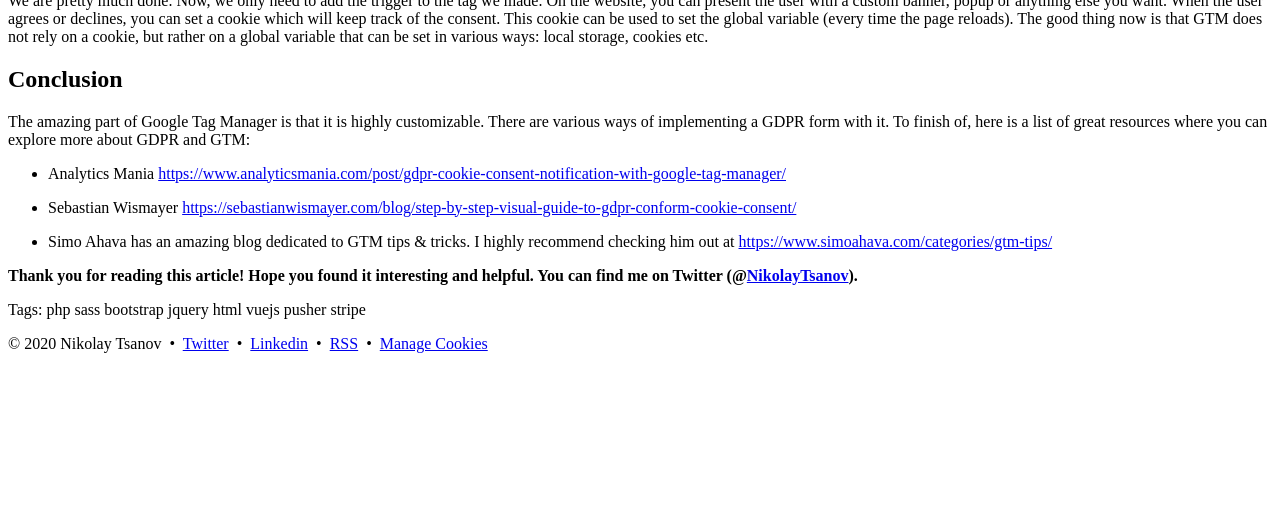
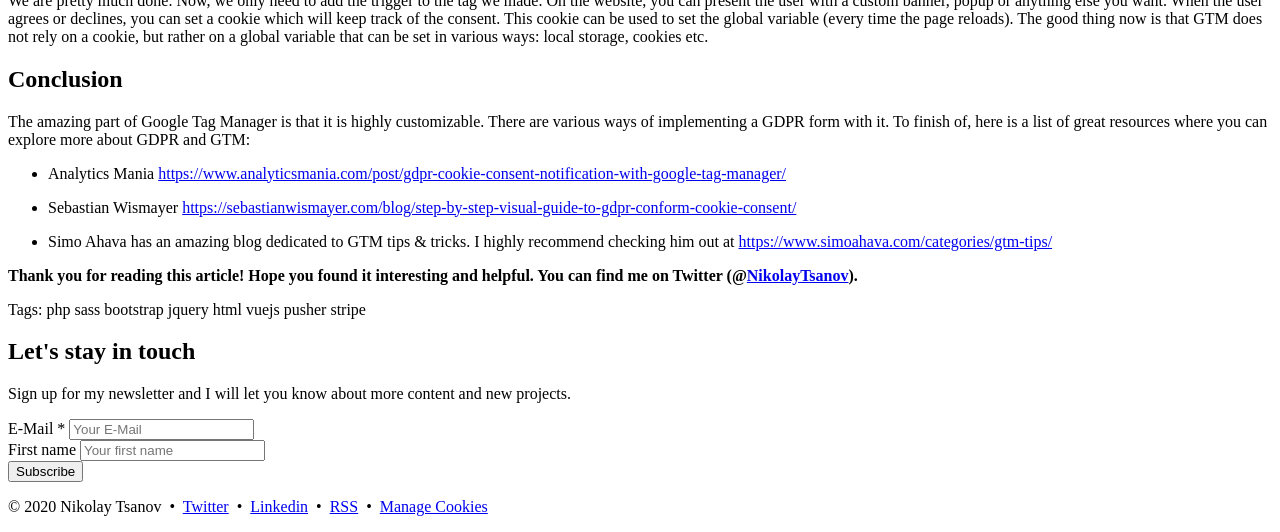
Before and after one commit to niktsanov/niktsanov.github.io, a Jekyll site: the page built from collections/_posts/2020-05-05-integrate-google-tag-manager-with-an-existing-cookie-consent-form.md, in a window 1280 px wide and 900 px high, scrolled down 4981 px, cut to the strip 368-900 px from the top of the window. Built offline with Jekyll 4.4.1, drawn with Linux system fonts in a browser that asks for light colours; nearby versions of some CDN libraries; some web fonts are replaced; comment, search, counter and statistics services are not loaded; before the commit the page ends 5718 px from its top, so only the background shows below that.

Commit message:
Add a newsletter and some fixes to the testimonials

```diff
--- /dev/null
+++ b/_includes/newsletter.html
@@ -0,0 +1,38 @@
+<div class="w-full bg-gray-100 shadow-md rounded p-8 sm:p-10 mt-12 mb-8 border-b-4 border-blue-900">
+    <div class="flex items-center flex-col sm:flex-row mb-4">
+        <div class="w-full sm:w-1/2">
+            <h2 class="mt-0">Let's stay in touch</h2>
+            <p class="text-lg">Sign up for my newsletter and I will let you know about more content and new projects.
+            </p>
+        </div>
+        <div class="w-full sm:w-1/2 ">
+            <form
+                action="https://ntsanov.us18.list-manage.com/subscribe/post?u=0c6d3e346535dc283d2898df4&amp;id=2f29fa6aed"
+                method="post" id="mc-embedded-subscribe-form" name="mc-embedded-subscribe-form" class="validate"
+                target="_blank" novalidate>
+                <div class="mb-4">
+                    <label for="mce-EMAIL" class="block text-grey-darkest text-sm font-bold mb-2" for="email">
+                        E-Mail <span class="text-red-600">*</span>
+                    </label>
+                    <input name="EMAIL" id="mce-EMAIL"
+                        class="shadow appearance-none border rounded w-full py-2 px-3 text-grey-dark" type="email"
+                        placeholder="Your E-Mail" required="required">
+                </div>
+                <div class="mb-4">
+                    <label class="block text-grey-darkest text-sm font-bold mb-2" for="mce-FNAME">
+                        First name
+                    </label>
+                    <input name="FNAME" class="shadow appearance-none border rounded w-full py-2 px-3 text-grey-dark"
+                        id="mce-FNAME" type="text" placeholder="Your first name">
+                </div>
+                <div class="flex items-center justify-between">
+                    <div style="position: absolute; left: -5000px;" aria-hidden="true"><input type="text"
+                            name="b_0c6d3e346535dc283d2898df4_2f29fa6aed" tabindex="-1" value=""></div>
+                    <button class="bg-blue-900 text-white font-bold py-2 px-4 rounded" type="submit">
+                        Subscribe
+                    </button>
+                </div>
+            </form>
+        </div>
+    </div>
+</div>
--- a/_layouts/post.html
+++ b/_layouts/post.html
@@ -19,10 +19,13 @@
       <div class="text-gray-600">
         <span class="mr-2">Tags:</span>
         {% for tag in page.tags %}
-        <span class="inline-block bg-red-200 rounded-full px-3 py-1 text-base font-semibold text-red-700 mr-2 mt-2">{{ tag }}</span>
+        <span
+          class="inline-block bg-red-200 rounded-full px-3 py-1 text-base font-semibold text-red-700 mr-2 mt-2">{{ tag }}</span>
         {% endfor %}
       </div>
       {% endif %}
+
+      {% include newsletter.html %}
     </article>
   </div>
 </main>
```
Also changed, not shown: index.html (+6 -6 lines).
